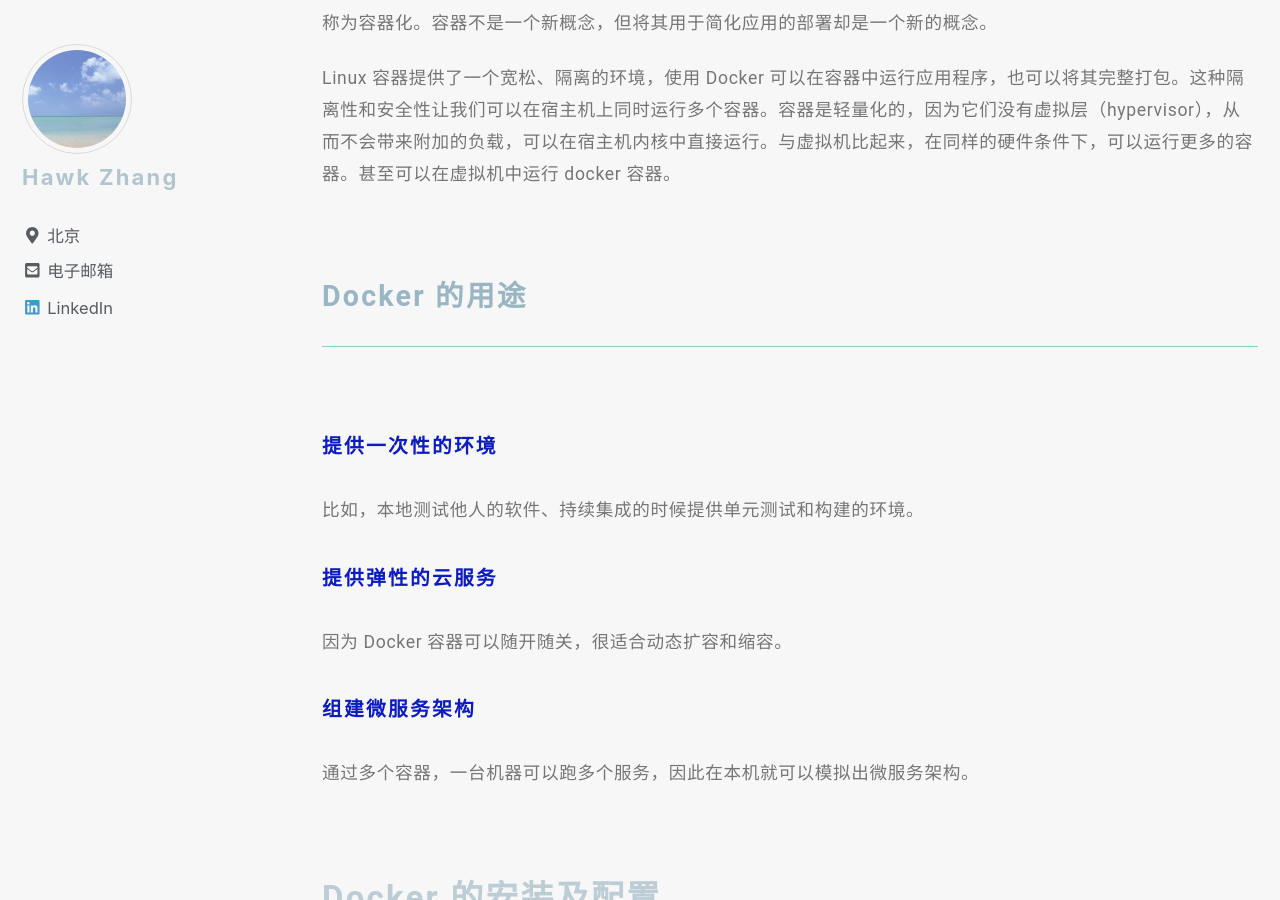
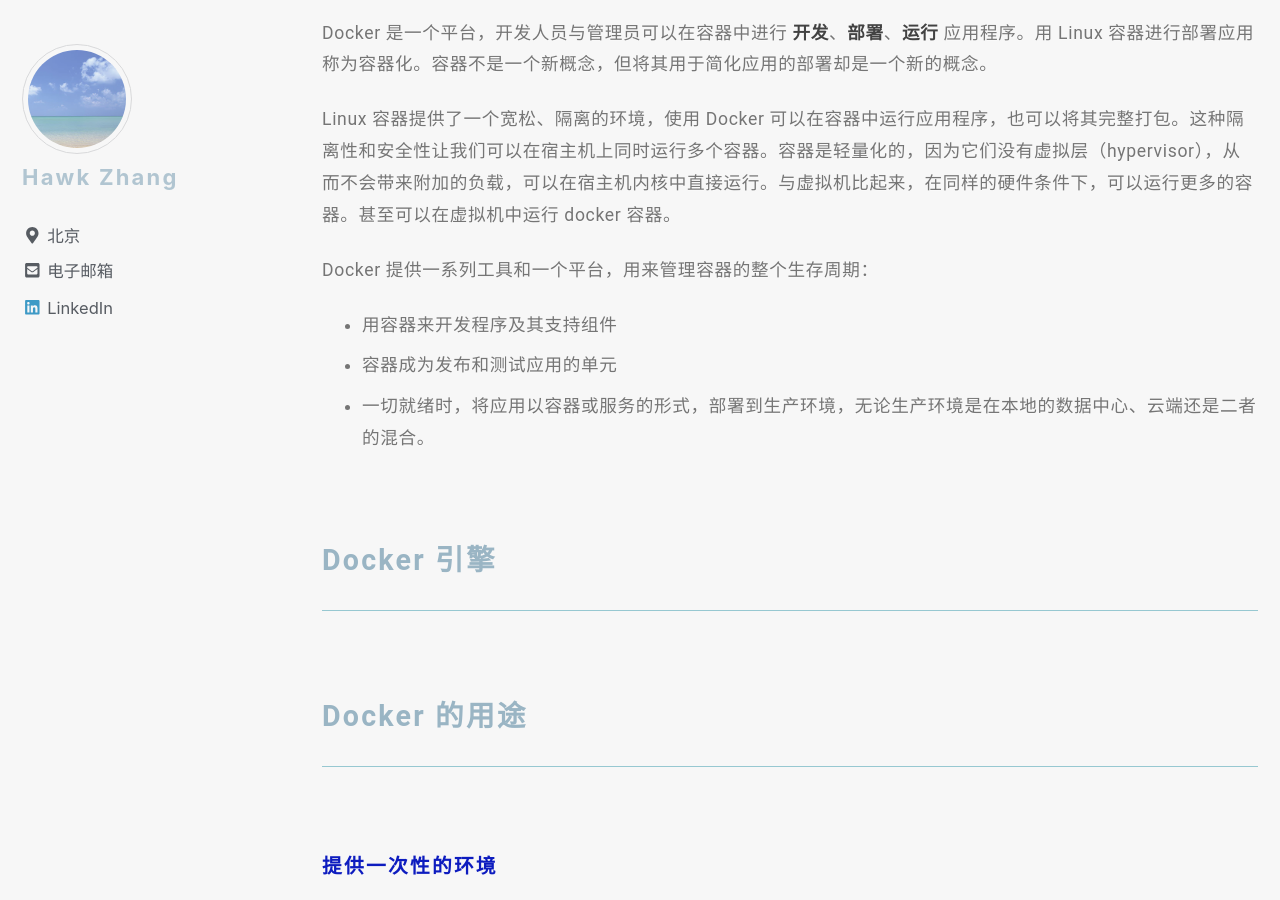
Before and after one commit to narru888/linotes_note, a Jekyll site: the page built from _posts/docker/2018-02-01-docker.basic.md, in a window 1280 px wide and 900 px high, scrolled down 5698 px. Built offline with Jekyll 4.4.1, drawn with Linux system fonts in a browser that asks for light colours; nearby versions of some CDN libraries; a script that is not in the unit is left out.

Commit message:
update on 2018-10-02 10:10:01 CST

```diff
--- a/_posts/docker/2018-02-01-docker.basic.md
+++ b/_posts/docker/2018-02-01-docker.basic.md
@@ -170,6 +170,22 @@
 Docker 是一个平台，开发人员与管理员可以在容器中进行 **开发**、**部署**、**运行** 应用程序。用 Linux 容器进行部署应用称为容器化。容器不是一个新概念，但将其用于简化应用的部署却是一个新的概念。
 
 Linux 容器提供了一个宽松、隔离的环境，使用 Docker 可以在容器中运行应用程序，也可以将其完整打包。这种隔离性和安全性让我们可以在宿主机上同时运行多个容器。容器是轻量化的，因为它们没有虚拟层（hypervisor），从而不会带来附加的负载，可以在宿主机内核中直接运行。与虚拟机比起来，在同样的硬件条件下，可以运行更多的容器。甚至可以在虚拟机中运行 docker 容器。
+
+Docker 提供一系列工具和一个平台，用来管理容器的整个生存周期：
+
+* 用容器来开发程序及其支持组件
+* 容器成为发布和测试应用的单元
+* 一切就绪时，将应用以容器或服务的形式，部署到生产环境，无论生产环境是在本地的数据中心、云端还是二者的混合。
+
+
+
+
+
+
+
+
+
+### Docker 引擎
 
 
 
```
